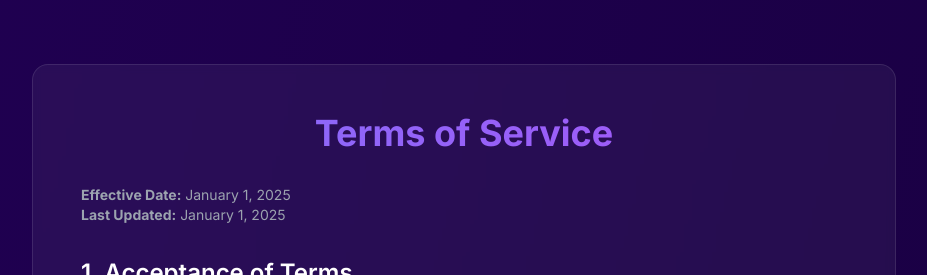
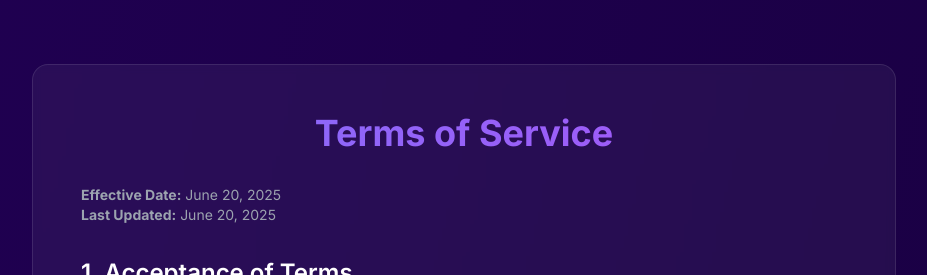
Before and after one commit to figuregpt/nadpay, a Next.js app: page /terms in a window 1280 px wide. Shown: the top 275 px of the page, without its empty margins (176-1103 px from the left). Built offline with nearby package versions, Linux system fonts and the light colour scheme; what connectkit, wagmi would draw is missing.

Commit message:
fix: Update docs page and legal pages - Set docs to default open on Introduction section - Fix contract address overflow issue by making it full width and adding break-all - Update legal pages effective dates to June 20, 2025

```diff
--- a/src/app/docs/page.tsx
+++ b/src/app/docs/page.tsx
@@ -22,7 +22,7 @@ import {
 } from "lucide-react";
 
 export default function DocsPage() {
-  const [activeSection, setActiveSection] = useState("getting-started");
+  const [activeSection, setActiveSection] = useState("introduction");
   const [expandedSections, setExpandedSections] = useState<string[]>(["getting-started"]);
 
   const toggleSection = (sectionId: string) => {
@@ -447,15 +447,15 @@ export default function DocsPage() {
                 Contract Details
               </h3>
               <div className="grid grid-cols-1 md:grid-cols-2 gap-6">
-                <div>
+                <div className="md:col-span-2">
                   <label className="text-sm font-medium text-gray-700 dark:text-gray-300">Contract Address</label>
                   <div className="flex items-center mt-1">
-                    <code className="flex-1 bg-gray-100 dark:bg-gray-700 px-3 py-2 rounded text-sm">
+                    <code className="flex-1 bg-gray-100 dark:bg-gray-700 px-3 py-2 rounded text-sm break-all">
                       0x7d3B3A31D84Aa66CFDa807137556a0f27097770d
                     </code>
                     <button
                       onClick={() => copyToClipboard("0x7d3B3A31D84Aa66CFDa807137556a0f27097770d")}
-                      className="ml-2 p-2 text-gray-500 hover:text-gray-700"
+                      className="ml-2 p-2 text-gray-500 hover:text-gray-700 flex-shrink-0"
                     >
                       <Copy className="w-4 h-4" />
                     </button>
--- a/src/app/terms/page.tsx
+++ b/src/app/terms/page.tsx
@@ -9,8 +9,8 @@ export default function TermsOfService() {
 
           <div className="space-y-8 text-gray-300">
             <div className="text-sm text-gray-400 mb-8">
-              <p><strong>Effective Date:</strong> January 1, 2025</p>
-              <p><strong>Last Updated:</strong> January 1, 2025</p>
+              <p><strong>Effective Date:</strong> June 20, 2025</p>
+              <p><strong>Last Updated:</strong> June 20, 2025</p>
             </div>
 
             <section>
```
